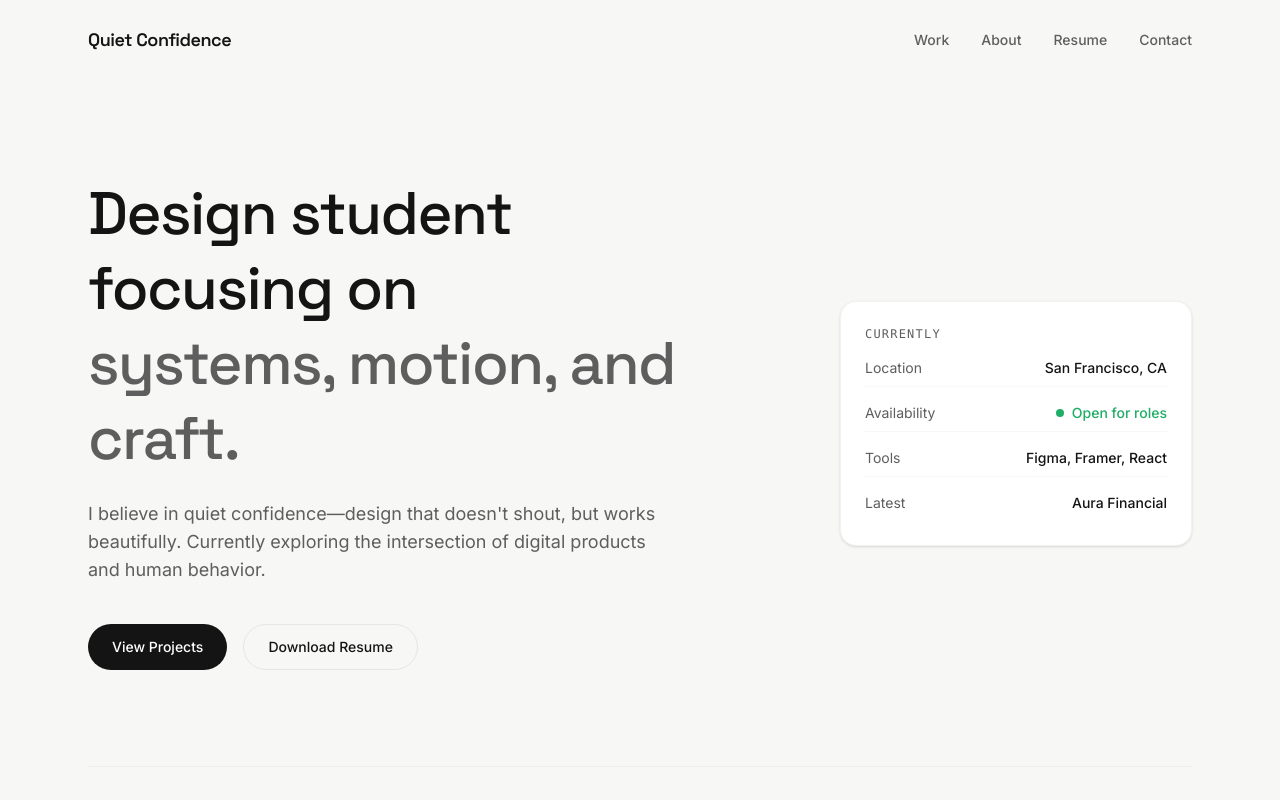
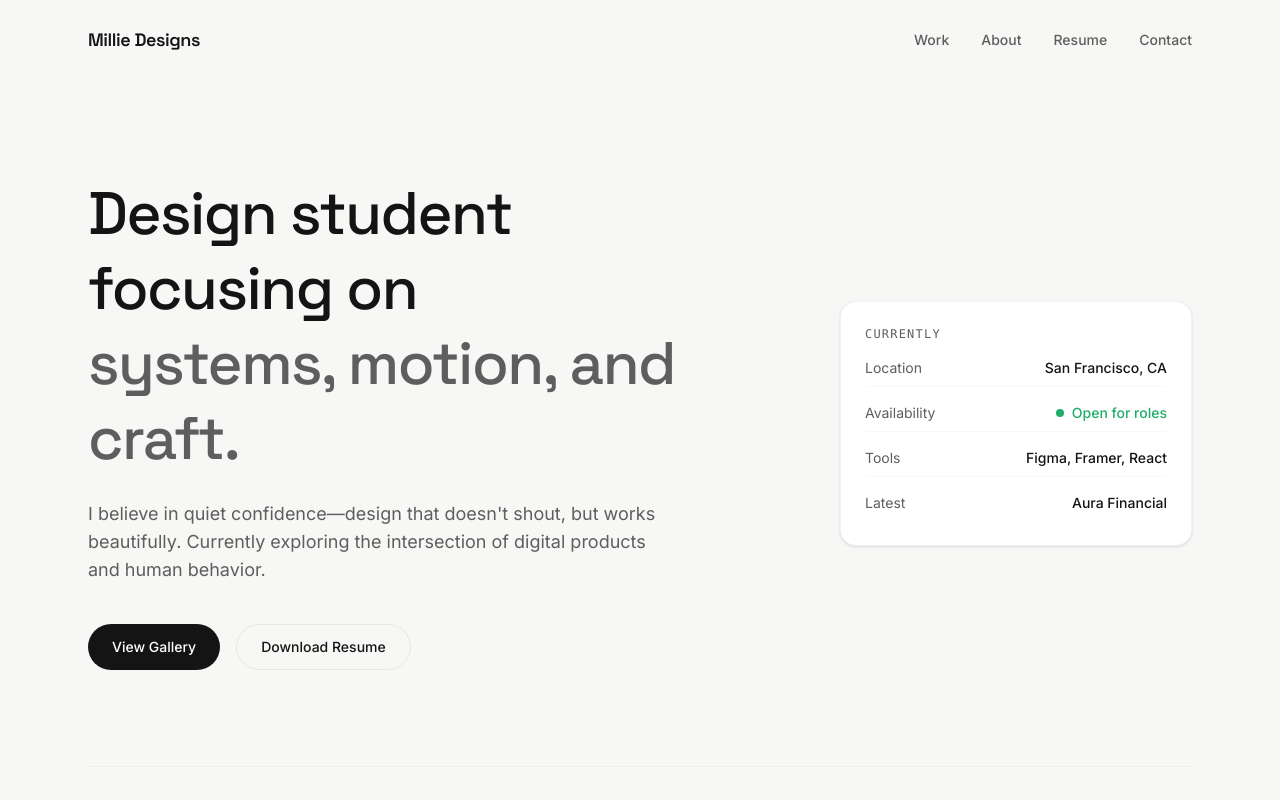
Before and after one commit to mildredhuggins/Mildred_Design_Portfolio, a React (Vite) app: page / in a window 1280 px wide. Shown: the top 800 px of the page. Built offline with nearby package versions, Linux system fonts and the light colour scheme.

Commit message:
feat: Rebrand site to Millie Designs
Updates the application name, title, and associated assets to reflect the new branding "Millie Designs". This includes changes to HTML title, metadata, navigation, footer, and project placeholders. Also updates the LinkedIn URL for the author.

```diff
--- a/index.html
+++ b/index.html
@@ -3,7 +3,7 @@
   <head>
     <meta charset="UTF-8" />
     <meta name="viewport" content="width=device-width, initial-scale=1.0" />
-    <title>My Google AI Studio App</title>
+    <title>Millie Designs</title>
   </head>
   <body>
     <div id="root"></div>
--- a/metadata.json
+++ b/metadata.json
@@ -1,5 +1,5 @@
 {
-  "name": "Quiet Confidence Portfolio",
+  "name": "Millie Designs",
   "description": "A sleek, minimal, editorial portfolio template for a design student.",
   "requestFramePermissions": []
 }
--- a/src/components/Footer.tsx
+++ b/src/components/Footer.tsx
@@ -27,7 +27,7 @@ export function Footer() {
           <div className="flex flex-col gap-4">
             <h3 className="font-mono text-xs uppercase tracking-widest text-muted">Socials</h3>
             <ul className="flex flex-col gap-3">
-              <li><a href="#" className="text-sm text-text hover:text-accent transition-colors">LinkedIn</a></li>
+              <li><a href="https://www.linkedin.com/in/mildred-c-huggins" target="_blank" rel="noopener noreferrer" className="text-sm text-text hover:text-accent transition-colors">LinkedIn</a></li>
               <li><a href="#" className="text-sm text-text hover:text-accent transition-colors">Twitter</a></li>
               <li><a href="#" className="text-sm text-text hover:text-accent transition-colors">Dribbble</a></li>
               <li><a href="#" className="text-sm text-text hover:text-accent transition-colors">GitHub</a></li>
@@ -46,7 +46,7 @@ export function Footer() {
 
         <div className="col-span-4 sm:col-span-8 lg:col-span-12 mt-16 pt-8 border-t border-border/50 flex flex-col sm:flex-row justify-between items-center gap-4">
           <p className="text-xs text-muted font-mono">
-            &copy; {currentYear} Quiet Confidence. All rights reserved.
+            &copy; {currentYear} Millie Designs. All rights reserved.
           </p>
           <p className="text-xs text-muted font-mono">
             Designed with intention.
--- a/src/components/Navbar.tsx
+++ b/src/components/Navbar.tsx
@@ -35,7 +35,7 @@ export function Navbar() {
     >
       <div className="container-custom h-20 flex items-center justify-between">
         <Link to="/" className="font-display font-semibold text-lg tracking-tight z-50">
-          Quiet Confidence
+          Millie Designs
         </Link>
 
         {/* Desktop Nav */}
--- a/src/data/projects.ts
+++ b/src/data/projects.ts
@@ -31,8 +31,8 @@ export const projects: Project[] = [
     year: "2023",
     tools: ["Figma", "Framer", "React"],
     tags: ["UX/UI", "Fintech", "Dashboard"],
-    heroImage: "https://images.unsplash.com/photo-1551288049-bebda4e38f71?auto=format&fit=crop&q=80&w=2000",
-    thumbnail: "https://images.unsplash.com/photo-1551288049-bebda4e38f71?auto=format&fit=crop&q=80&w=800",
+    heroImage: "https://uimu1t8pgavlwwu9.public.blob.vercel-storage.com/ChatGPT%20Image%20Jan%201%2C%202026%2C%2010_30_51%20PM.png",
+    thumbnail: "https://uimu1t8pgavlwwu9.public.blob.vercel-storage.com/ChatGPT%20Image%20Jan%201%2C%202026%2C%2010_30_51%20PM.png",
     outcome: "Redesigned the core dashboard, increasing daily active users by 34%.",
     problem: "Aura's existing dashboard was cluttered with data, making it difficult for users to understand their financial health at a glance. The cognitive load was too high, leading to user drop-off.",
     constraints: [
@@ -79,8 +79,8 @@ export const projects: Project[] = [
     year: "2024",
     tools: ["Figma", "Webflow"],
     tags: ["E-commerce", "Branding", "Web"],
-    heroImage: "https://images.unsplash.com/photo-1497366216548-37526070297c?auto=format&fit=crop&q=80&w=2000",
-    thumbnail: "https://images.unsplash.com/photo-1497366216548-37526070297c?auto=format&fit=crop&q=80&w=800",
+    heroImage: "https://uimu1t8pgavlwwu9.public.blob.vercel-storage.com/ChatGPT%20Image%20Jan%201%2C%202026%2C%2010_35_43%20PM.png",
+    thumbnail: "https://uimu1t8pgavlwwu9.public.blob.vercel-storage.com/ChatGPT%20Image%20Jan%201%2C%202026%2C%2010_35_43%20PM.png",
     outcome: "Created a seamless shopping experience for sustainable home goods.",
     problem: "Lumina Eco needed a digital storefront that reflected their premium, sustainable brand identity while maintaining high conversion rates.",
     constraints: [
@@ -119,8 +119,8 @@ export const projects: Project[] = [
     year: "2023",
     tools: ["Figma", "Principle"],
     tags: ["Mobile", "Health", "Motion"],
-    heroImage: "https://images.unsplash.com/photo-1576091160399-112ba8d25d1d?auto=format&fit=crop&q=80&w=2000",
-    thumbnail: "https://images.unsplash.com/photo-1576091160399-112ba8d25d1d?auto=format&fit=crop&q=80&w=800",
+    heroImage: "https://uimu1t8pgavlwwu9.public.blob.vercel-storage.com/ChatGPT%20Image%20Jan%201%2C%202026%2C%2010_52_18%20PM.png",
+    thumbnail: "https://uimu1t8pgavlwwu9.public.blob.vercel-storage.com/ChatGPT%20Image%20Jan%201%2C%202026%2C%2010_52_18%20PM.png",
     outcome: "Designed an intuitive habit tracker that feels like a companion.",
     problem: "Most health trackers feel clinical and punishing. Vitals needed to feel encouraging and personal.",
     constraints: [
@@ -157,8 +157,8 @@ export const projects: Project[] = [
     year: "2022",
     tools: ["Figma", "Storybook"],
     tags: ["Design Systems", "Documentation"],
-    heroImage: "https://images.unsplash.com/photo-1507238691740-187a5b1d37b8?auto=format&fit=crop&q=80&w=2000",
-    thumbnail: "https://images.unsplash.com/photo-1507238691740-187a5b1d37b8?auto=format&fit=crop&q=80&w=800",
+    heroImage: "https://uimu1t8pgavlwwu9.public.blob.vercel-storage.com/ChatGPT%20Image%20Jan%201%2C%202026%2C%2010_57_16%20PM.png",
+    thumbnail: "https://uimu1t8pgavlwwu9.public.blob.vercel-storage.com/ChatGPT%20Image%20Jan%201%2C%202026%2C%2010_57_16%20PM.png",
     outcome: "Built a comprehensive design system serving 5 product teams.",
     problem: "Inconsistent UI across products was slowing down development and confusing users.",
     constraints: [
--- a/src/pages/Contact.tsx
+++ b/src/pages/Contact.tsx
@@ -142,7 +142,7 @@ export function Contact() {
           <div>
             <h3 className="font-mono text-xs uppercase tracking-widest text-muted mb-4">Social Profiles</h3>
             <ul className="flex flex-col gap-3">
-              <li><a href="#" className="text-text hover:text-accent transition-colors font-medium">LinkedIn</a></li>
+              <li><a href="https://www.linkedin.com/in/mildred-c-huggins" target="_blank" rel="noopener noreferrer" className="text-text hover:text-accent transition-colors font-medium">LinkedIn</a></li>
               <li><a href="#" className="text-text hover:text-accent transition-colors font-medium">Twitter</a></li>
               <li><a href="#" className="text-text hover:text-accent transition-colors font-medium">Dribbble</a></li>
               <li><a href="#" className="text-text hover:text-accent transition-colors font-medium">GitHub</a></li>
--- a/src/pages/Home.tsx
+++ b/src/pages/Home.tsx
@@ -35,7 +35,7 @@ export function Home() {
             transition={{ duration: 0.5, delay: 0.3 }}
             className="flex flex-wrap gap-4 mt-4"
           >
-            <Button to="/projects" variant="primary">View Projects</Button>
+            <Button to="/projects" variant="primary">View Gallery</Button>
             <Button to="/resume" variant="secondary">Download Resume</Button>
           </motion.div>
         </div>
```
